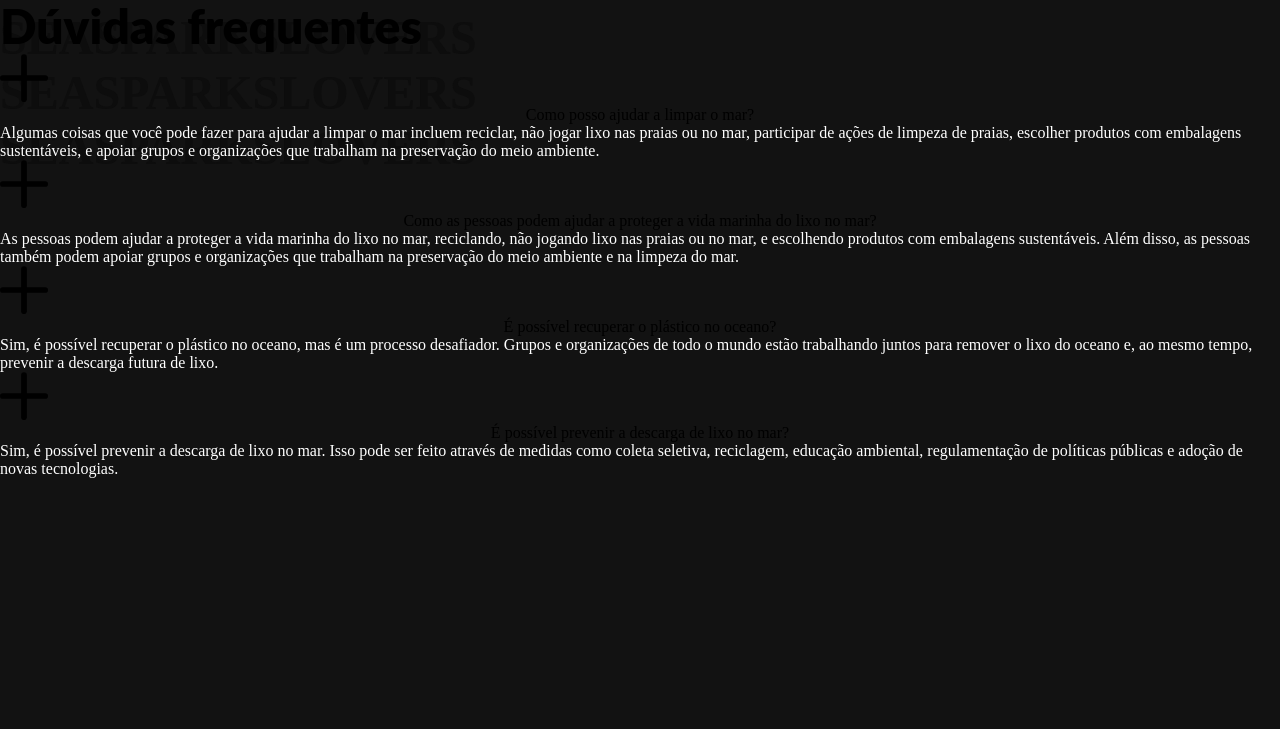
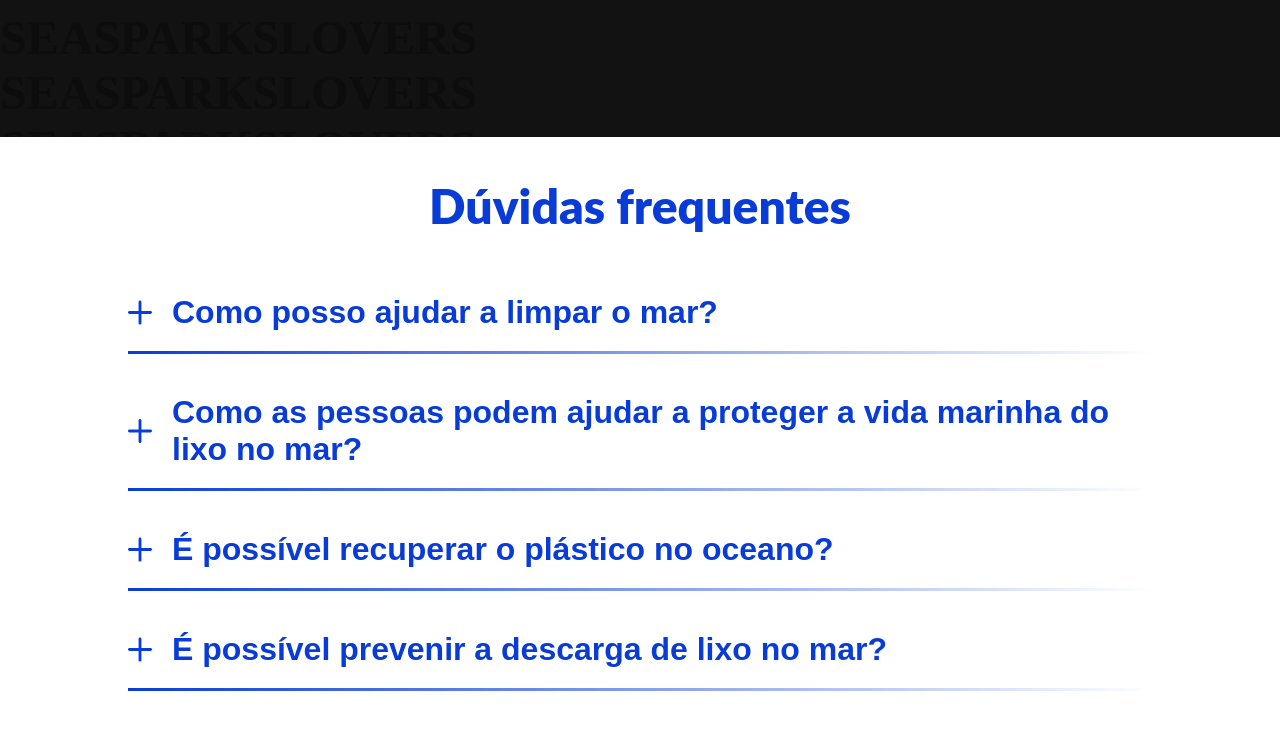
Before and after one commit to kiraiSky/seasparks, a plain HTML site: page index.html in a window 1280 px wide. Shown: the part 3426-4155 px from the top of the page. Before the commit the page ends 3904 px from the top, so only its background shows below. Drawn offline with Linux system fonts and the light colour scheme.

Commit message:
faq and accordion styles

```diff
--- a/css/styles.css
+++ b/css/styles.css
@@ -297,7 +297,7 @@ strong{
   margin-top: 20px;
 }
 
-.card p, h2{
+.card p,.card h2{
   text-align: center;
 }
 
@@ -388,3 +388,53 @@ strong{
   width: 190px;
   margin-top: 20vh;
 }
+
+/* Faq */
+
+.faq-bg{
+  background-color: #fff;
+  padding: 40px;
+  margin-top: 140px;
+}
+
+.faq-bg .title{
+  color: var(--color-text-blue);
+  text-align: center;
+  margin-bottom: 40px;
+}
+
+.faq-accordion{
+  width: 80vw;
+  margin: 0 auto;
+}
+
+.faq-question{
+  display: flex;
+  padding: 20px 0;
+  gap: 20px;
+  color: var(--color-text-blue);
+  font-size: 2rem;
+  font-family: "Lato0" ,sans-serif;
+  font-weight: 700;
+  cursor: pointer;
+  border-bottom:3px solid;;
+  border-image-slice: 1;
+  border-image-source: linear-gradient(-90deg, #fff, #093cd7);
+}
+.faq-question img{
+  max-width: 24px;
+  filter: invert(19%) sepia(91%) saturate(2751%) hue-rotate(223deg) brightness(89%) contrast(114%)
+}
+
+.faq-anwser{
+  padding: 10px 20px;
+}
+
+.faq-anwser p{
+  font-size: 1rem;
+  font-family: "Lato";
+  font-weight: 300;
+  color: #000;
+
+  display: none;
+}
```
